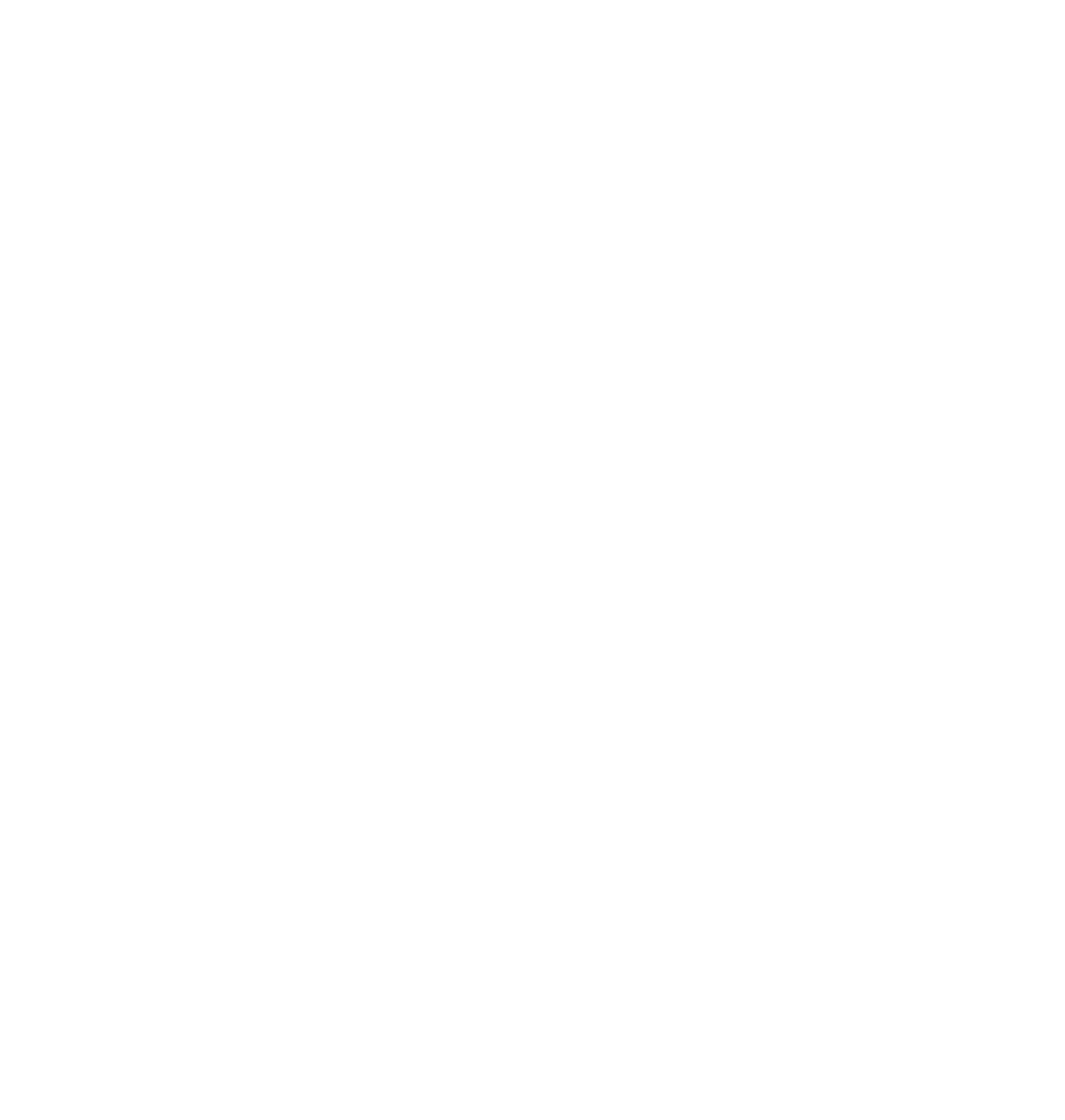
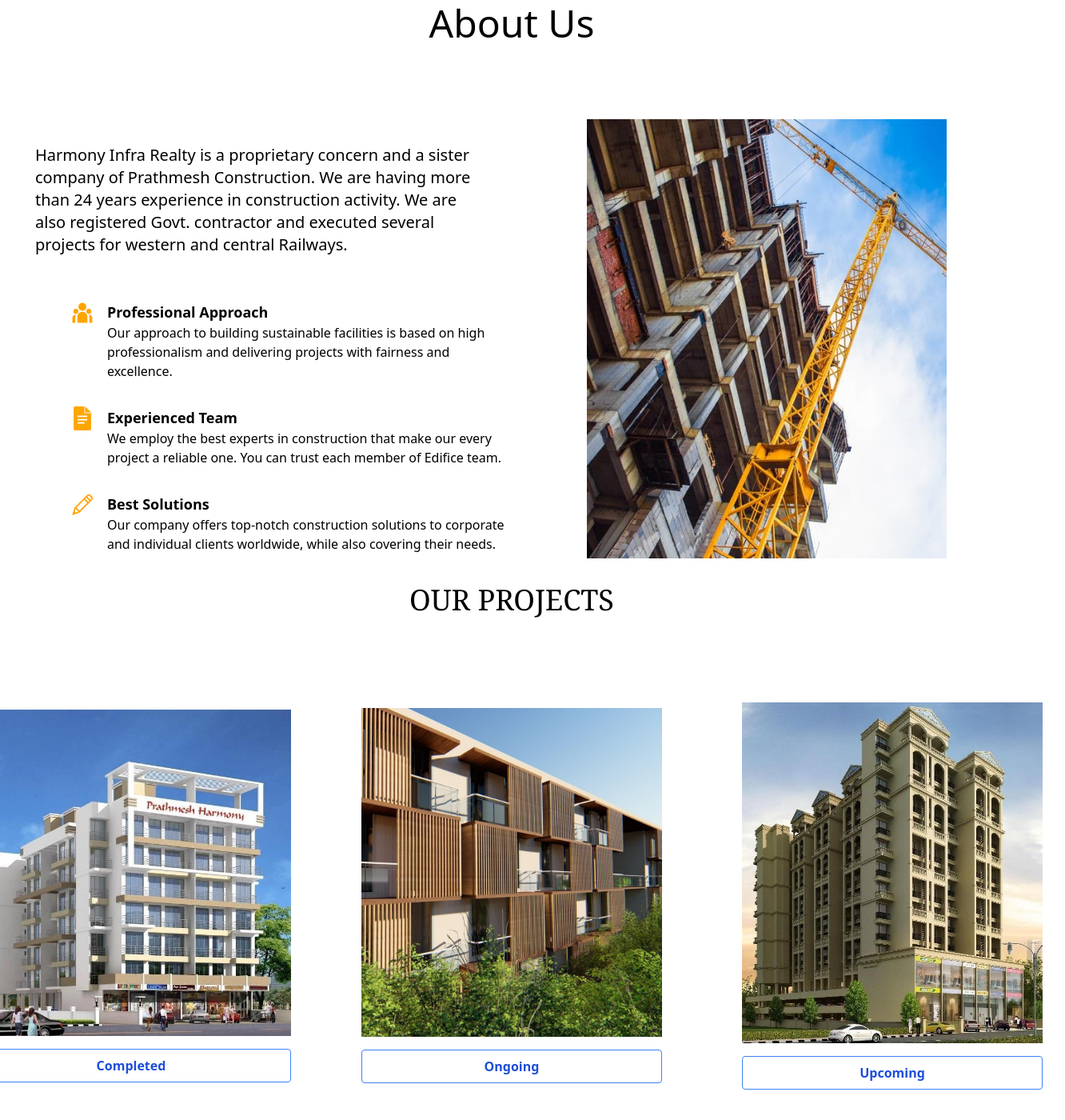
Before and after one commit to singhKrati/Construction-site, a React (Vite) app: page / in a window 1280 px wide. Shown: the part 96-1496 px from the top of the page at 80% size, 1332 px wide, since content can reach past the window. Before the commit the page ends 800 px from the top, so only its background shows below. Built offline with nearby package versions, Linux system fonts and the light colour scheme.

Commit message:
added tailwind in about and projects

```diff
--- a/src/App.jsx
+++ b/src/App.jsx
@@ -1,8 +1,8 @@
 import React from 'react'
 import {BrowserRouter, Routes, Route} from 'react-router-dom'
 import Home from './Home'
-import About from './components/about'
-import Projects from './components/projects'
+import About from './components/About'
+import Projects from './components/Projects'
 import Completed from './pages/completed'
 import Ongoing from './pages/ongoing'
 import Upcoming from './pages/upcoming'
@@ -11,12 +11,9 @@
 const App = () => {
   return (
     <BrowserRouter>
-      <Routes>
-        <Route path='/' element={<Hero/>}></Route>
-        <Route path='/completed' element={<Completed/>}></Route>
-        <Route path='/ongoing' element={<Ongoing/>}></Route>
-        <Route path='/upcoming' element={<Upcoming/>}></Route>
-      </Routes>
+     <Hero/>
+     <About/>
+     <Projects/>
     </BrowserRouter>
   )
 }
--- a/src/components/about.jsx
+++ b/src/components/about.jsx
@@ -8,13 +8,14 @@
 
 const About = () => {
   return (
-    <div >
+    <div  className='w-full h-full '>
 
-      <div className='bg-slate-500 text-5xl mb-24'><center><h1 className='align-middle'>About Us</h1></center></div>
+      <div className=' text-5xl mb-24'><center><h1 className='align-middle '>About Us</h1></center></div>
 
-      <div className='flex bg-red-50 '>
-          <div className=''>
-              <div className='bg-yellow-300 w-4/5 ml-20'>
+
+      <div className='flex  flex-col-reverse justify-center items-center lg:flex-row gap-3  m-2'>
+          <div className='w-1/2'>
+              <div className='lg:m-6 pb-8 lg:pl-3 text-sm lg:text-xl'>
 
                 Harmony Infra Realty is a proprietary concern and a sister
                 company of Prathmesh Construction. We are having more than
@@ -23,37 +24,37 @@
                 western and central Railways.
 
               </div>
-              <div className='bg-red-600'>
-                  <div className='flex'>
+              <div className='lg:pl-20 flex flex-col gap-8'>
+                  <div className='flex gap-4'>
                     <div>
                         <RiTeamFill size={30} color='orange'/>
                     </div>
                     <div>
-                        Professional Approach
-                        <div className='w-60'>
+                        <p className='text-lg font-bold'>Professional Approach</p>
+                        <div className='w-full'>
                           Our approach to building sustainable facilities is based on high professionalism and delivering projects with fairness and excellence.</div>
                     </div>
                   </div>
 
-                  <div className='flex'>
+                  <div className='flex gap-4'>
                     <div>
                         <SiGoogledocs size={30} color='orange'/>
                     </div>
                     <div>
-                        Experienced Team
-                        <div className='w-60'>
+                    <p className='text-lg font-bold'>Experienced Team </p>
+                        <div className='w-full'>
                         We employ the best experts in construction that make our every project a reliable one. You can trust each member of Edifice team.
                         </div>
                     </div>
                   </div>
 
-                  <div className='flex'>
+                  <div className='flex gap-4'>
                     <div>
                         <TfiPencil size={30} color='orange'/>
                     </div>
                     <div>
-                        Best Solutions
-                        <div className='w-60'>
+                    <p className='text-lg font-bold'>Best Solutions</p>
+                        <div className='w-full'>
                         Our company offers top-notch construction solutions to corporate and individual clients worldwide, while also covering their needs.
                         </div>
                     </div>
@@ -61,8 +62,8 @@
               </div>
           </div>
 
-          <div className='h-full bg-green-400 w-full'>
-              <img src={intro} className='w-full h'></img>
+          <div className=' w-1/2'>
+              <img src={intro} className='w-[450px] m-auto'></img>
           </div>
 
       </div>
--- a/src/components/hero.jsx
+++ b/src/components/hero.jsx
@@ -1,6 +1,6 @@
 import React from 'react'
 import hero_api from '../Api/hero_api'
-import Navbar from './navbar'
+import Navbar from './Navbar'
 
 
 const Hero = () => {
--- a/src/components/projects.jsx
+++ b/src/components/projects.jsx
@@ -7,32 +7,35 @@
 const Projects = () => {
   return (
     <div>
-      <div className='text-4xl md:font-serif'><center>OUR PROJECTS</center></div>
-      <div className='flex'>
+      <div className='text-4xl md:font-serif p-6 '><center>OUR PROJECTS</center></div>
+      <div className='flex flex-col lg:flex-row gap-11 mt-14 justify-center items-center m-5'>
         <Link to={'/completed'}>
-        <div>
-            <div className='h-full '>
-            <img src={prathmesh_harmony} className='h-full'></img>
+        <div className='w-[400px] flex flex-col m-4'>
+            <div className=''>
+            <img src={prathmesh_harmony} className='w-[400px]'></img>
 
             </div>
+            <button className='mt-4 bg-transparent hover:bg-blue-500 text-blue-700 font-semibold hover:text-white py-2 px-4 border border-blue-500 hover:border-transparent rounded'>Completed</button>
         </div>
         </Link>
 
         <Link to={'/ongoing'}>
-        <div >
-            <div className='h-full'>
-            <img src={residence4} className='h-full'></img>
+        <div className='w-[400px] p-3 flex flex-col m-4'>
+            <div className=''>
+            <img src={residence4} className='w-[400px]'></img>
 
             </div>
+            <button className='mt-4 bg-transparent hover:bg-blue-500 text-blue-700 font-semibold hover:text-white py-2 px-4 border border-blue-500 hover:border-transparent rounded'>Ongoing</button>
         </div>
         </Link>
 
-        <Link to={'/completed'}>
-        <div>
-            <div className='h-full'>
+        <Link to={'/upcoming'}>
+        <div className='w-[400px] p-3 flex flex-col m-4'>
+            <div className=''>
 
-            <img src={symphony2} className='h-full'></img>
+            <img src={symphony2} className='w-[400px]'></img>
             </div>
+            <button className='mt-4 bg-transparent hover:bg-blue-500 text-blue-700 font-semibold hover:text-white py-2 px-4 border border-blue-500 hover:border-transparent rounded'>Upcoming</button>
         </div>
         </Link>
 
```
Also changed, not shown: 1 other file (tests, documents, lock files or other folders).
